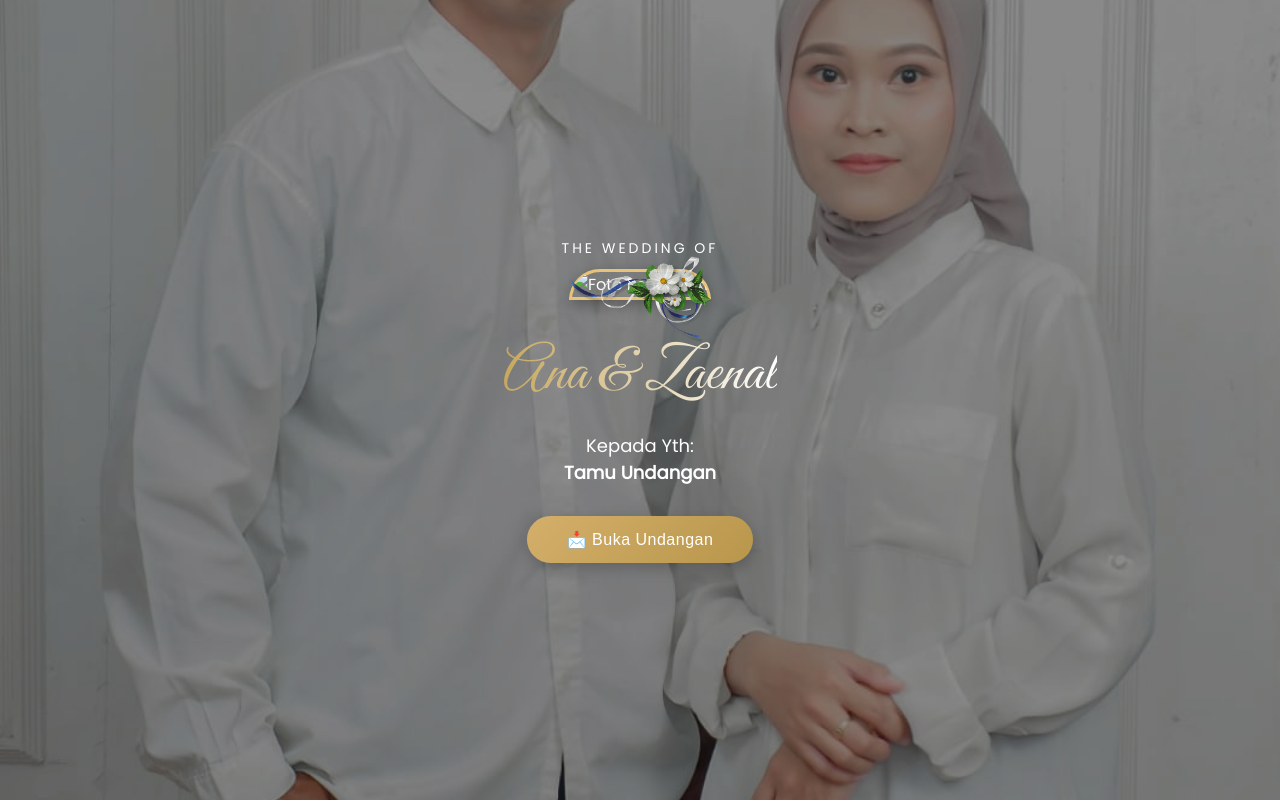
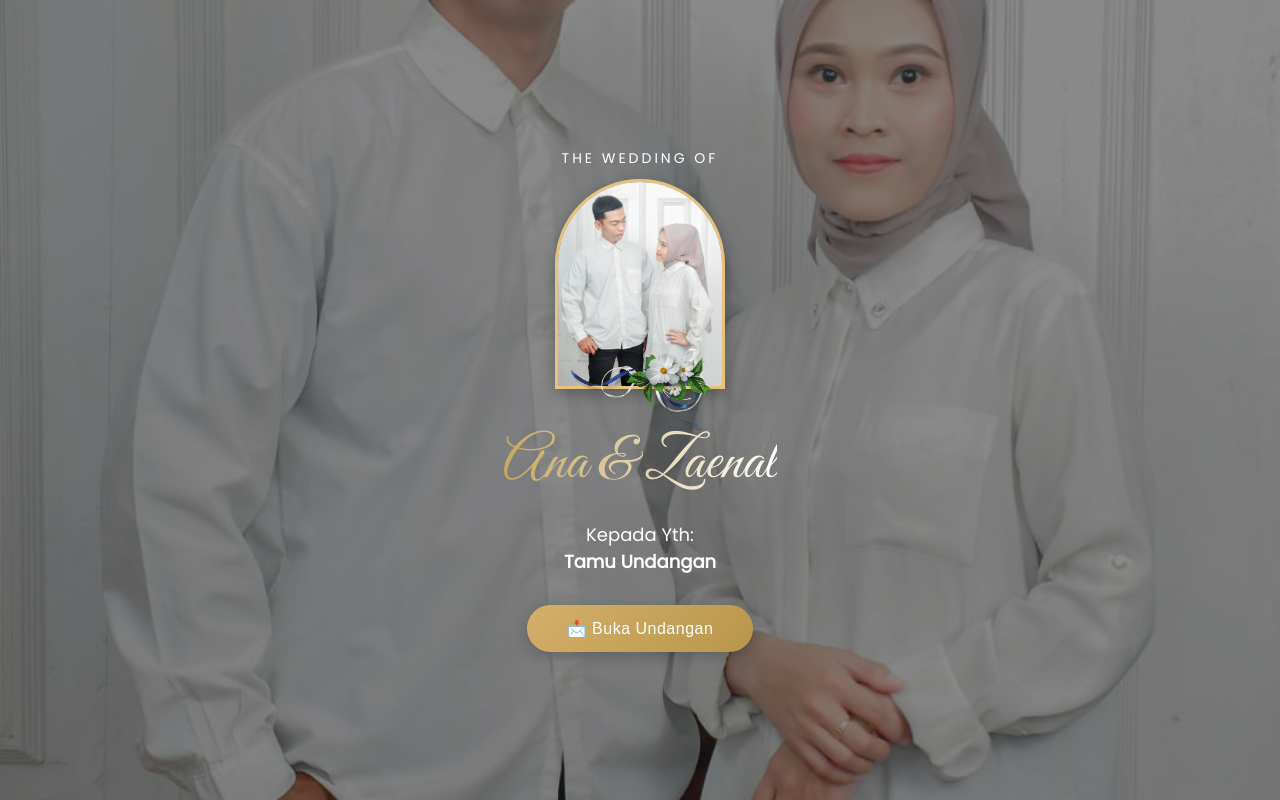
Before and after one commit to bakoelkertas-dev/undangan-ana-zaenal, a plain HTML site: page index.html in a window 1280 px wide. Shown: the top 800 px of the page. Drawn offline with Linux system fonts and the light colour scheme.

Commit message:
Update index.html

```diff
--- a/index.html
+++ b/index.html
@@ -856,7 +856,7 @@ color: #000;
 
   <div class="photo-frame">
 
-    <img src="img/Prewed1.jpg" alt="Foto Pengantin">
+    <img src="img/prewed1.jpeg" alt="Foto Pengantin">
 
   </div>
 
@@ -1068,10 +1068,10 @@ Kepada Yth:<br>
   <section class="section gallery-section" id="opening" class="section opening">
 
       <div class="photo-frame">
-        <img src="img/Prewed1.jpg" alt="Foto Pengantin">
+        <img src="img/prewed1.jpeg" alt="Foto Pengantin">
       </div>
       <div class="photo-frame">
-        <img src="img/Prewed2.jpg" alt="Foto Pengantin">
+        <img src="img/prewed2.jpeg" alt="Foto Pengantin">
       </div>
 
   </div>
```
